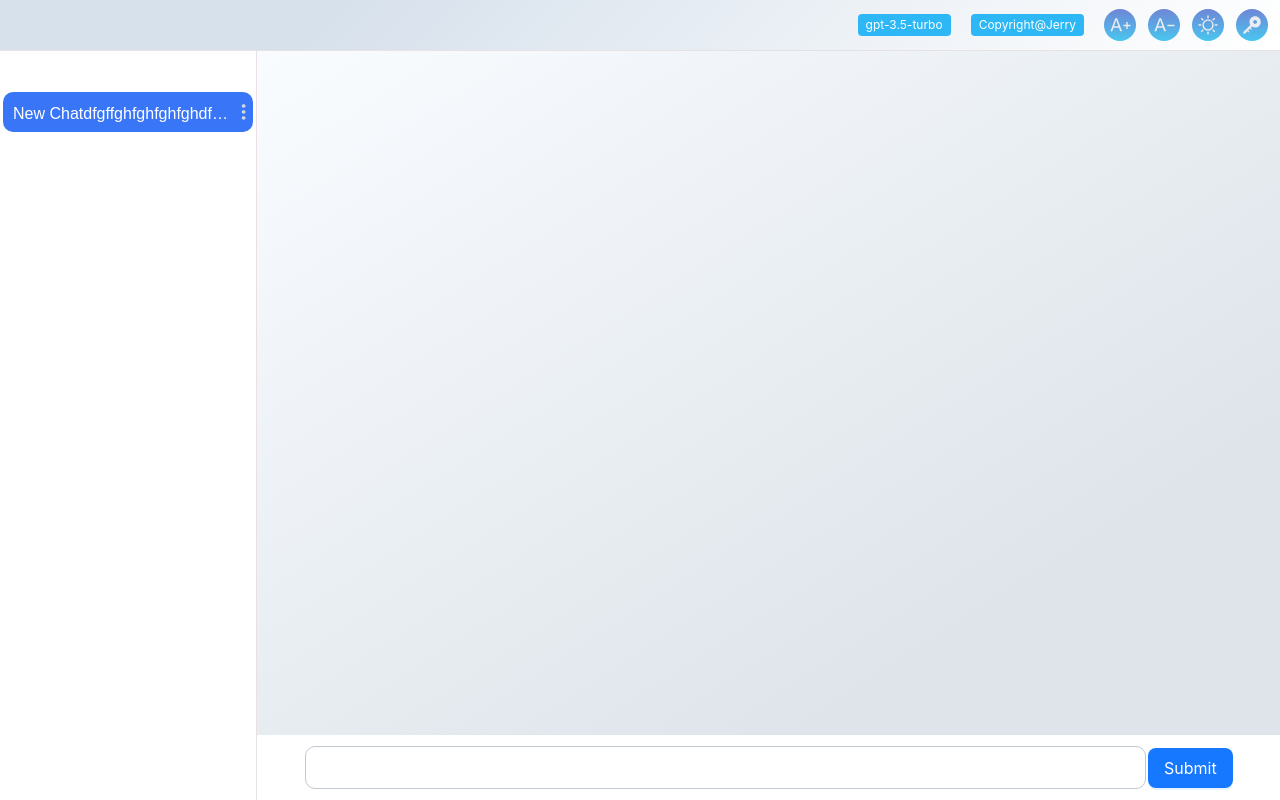
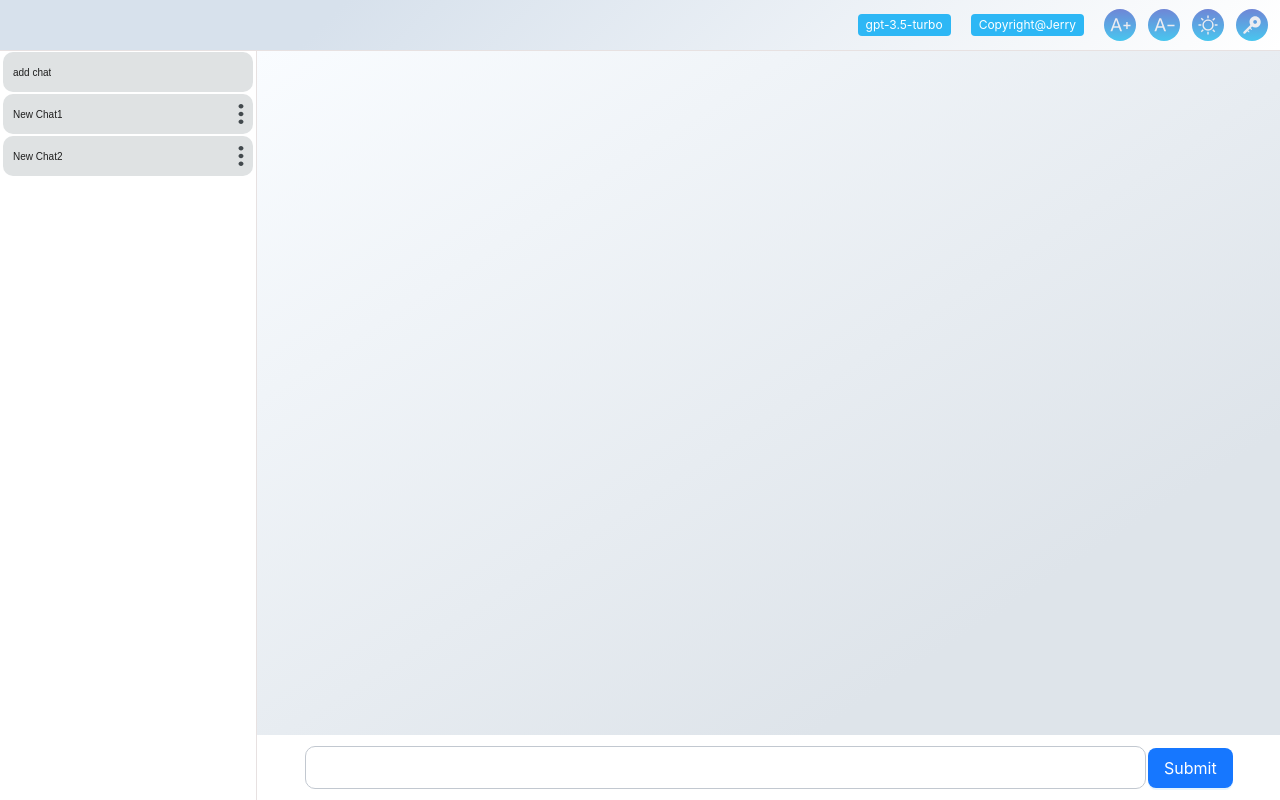
Before and after one commit to jerry0chou/chat-gpt-web, a React (Create React App) app: page / in a window 1280 px wide. Built offline with nearby package versions, Linux system fonts and the light colour scheme.

Commit message:
feat: update side menu style

```diff
--- a/src/components/CodeDisplay/index.css
+++ b/src/components/CodeDisplay/index.css
@@ -5,7 +5,7 @@
     margin-top: 10px;
     margin-bottom: 10px;
     position: relative;
-    border: #e2e6ea 1px solid;
+    border: #a1ceea 1px solid;
     border-radius: 12px;
     background-color: #f5f2f0;
 }
--- a/src/components/SideMenuItem/SideMenuItem.tsx
+++ b/src/components/SideMenuItem/SideMenuItem.tsx
@@ -1,14 +1,16 @@
 import React, {memo} from "react";
-import './index.css'
-import {OperateIcon} from "./css";
-import cs from "classnames";
+import {ItemContainer, ItemText, OperateIcon} from "./css";
+import useAllStates from "../../hooks/useAllStates";
 
 interface ItemProp{
     id: string;
+    type?: 'normal' | 'add'
+    text: string;
     isActive: boolean;
     emitItemClick: (id: string)=>void;
 }
 function SideMenuItem(p: ItemProp){
+    const {theme} = useAllStates()
     const onMenuItemClick = ()=>{
         console.log('onMenuItemClick')
         p.emitItemClick(p.id)
@@ -20,12 +22,12 @@ function SideMenuItem(p: ItemProp){
     }
 
     return(
-        <div className={cs({'item-container': true, 'active-item-container': p.isActive})}onClick={onMenuItemClick}>
-            <span className="item-font-style">New Chatdfgffghfghfghfghdfgdfgdfhfg df梵蒂冈好风光好风光</span>
+        <ItemContainer onClick={onMenuItemClick} theme={theme}>
+            <ItemText theme={theme}>{p.text}</ItemText>
             {
-                p.isActive? <OperateIcon onClick={onOperateClick}/>: <div/>
+                p.isActive? <OperateIcon onClick={onOperateClick} theme={theme}/>: <div/>
             }
-        </div>
+        </ItemContainer>
     )
 }
 export default memo(SideMenuItem);
--- a/src/components/SideMenuItem/css.tsx
+++ b/src/components/SideMenuItem/css.tsx
@@ -2,23 +2,43 @@ import React from "react";
 
 import {ReactComponent as OperateSVG} from "../../assets/operate.svg";
 import styled, {css} from "styled-components";
+import {Theme} from "../../store/reducer/header";
 
+export const OperateIcon = styled(OperateSVG)<{theme: Theme}>`
+  margin-right: 2px;
+  margin-left: auto;
+  width: 20px;
+  height: 20px;
+  & path {
+    fill: ${p => p.theme === Theme.day ? '#42494d' : '#d1d8dc'};
+  }
 
-const svgStyle = () => {
-    return css`
-      margin-right: 2px;
-      width: 30px;
-      height: 30px;
+  &:hover {
+    cursor: pointer;
+  }
+`
 
-      & path {
-        fill: #d1d8dc;
-      }
+export const ItemContainer = styled.div<{ theme: Theme }>`
+  display: flex;
+  margin-top: 2px;
+  height: 40px;
+  flex-direction: row;
+  align-items: center;
+  cursor: pointer;
+  margin-left: 3px;
+  margin-right: 3px;
+  background-color: ${p => p.theme === Theme.day ? '#dfe2e3' : '#3875f7'};
+  border-radius: 10px;
+`;
 
-      &:hover {
-        cursor: pointer;
-      }
-    `
-}
-export const OperateIcon = styled(OperateSVG)`
-  ${svgStyle}
-`
+export const ItemText = styled.div<{ theme: Theme }>`
+  white-space: nowrap; /* 禁止换行 */
+  overflow: hidden; /* 溢出隐藏 */
+  text-overflow: ellipsis; /* 超出部分显示省略号 */
+  color: ${p => p.theme === Theme.day ? '#1e1e1e' : '#ffffff'};
+  font-family: sans-serif;
+  font-size: 10px;
+  font-weight: 500;
+  margin-left: 10px;
+  margin-right: 5px;
+`;
--- a/src/components/SideMenuItem/index.css
+++ /dev/null
@@ -1,27 +0,0 @@
-.item-container {
-    display: flex;
-    height: 40px;
-    flex-direction: row;
-    align-items: center;
-    cursor: pointer;
-    margin-left: 3px;
-    margin-right: 3px;
-    /*background-color: #3875f7;*/
-    border-radius: 10px;
-}
-
-.active-item-container {
-    background-color: #3875f7;
-}
-
-.item-font-style {
-    white-space: nowrap; /* 禁止换行 */
-    overflow: hidden; /* 溢出隐藏 */
-    text-overflow: ellipsis; /* 超出部分显示省略号 */
-    color: white;
-    font-family: sans-serif;
-    font-size: 16px;
-    font-weight: 500;
-    margin-left: 10px;
-    margin-right: 5px;
-}
--- a/src/views/SideMenu.tsx
+++ b/src/views/SideMenu.tsx
@@ -70,9 +70,10 @@ export default function SideMenu() {
         // dispatch(setCurrentTabKey(key))
     }
     return (
-        <SideMainContainer theme={theme}>
-            <SideMenuItem id={'1'} key={1} isActive={false} emitItemClick={onItemClick}/>
-            <SideMenuItem id={'2'} key={2} isActive={true} emitItemClick={onItemClick}/>
+        <SideMainContainer  theme={theme}>
+            <SideMenuItem id={'1'} key={1} isActive={false} type={"add"} text={"add chat"} emitItemClick={onItemClick}/>
+            <SideMenuItem id={'2'} key={2} isActive={true} text={"New Chat1"} emitItemClick={onItemClick}/>
+            <SideMenuItem id={'3'} key={3} isActive={true} text={"New Chat2"} emitItemClick={onItemClick}/>
         </SideMainContainer>
     )
 }
--- a/src/views/css.tsx
+++ b/src/views/css.tsx
@@ -27,7 +27,6 @@ export const SideMainContainer = styled.div<{ theme: Theme }>`
   display: flex;
   flex-direction: column;
   width: 256px;
-  gap: 2px;
   height: calc(100vh - 50px);
   background-color: ${p=> p.theme === Theme.night ? '#041527': '#ffffff'};
   border-right: ${p=> p.theme === Theme.day? '#e7e1e1': '#2d3b5e' } 1px solid;
```
